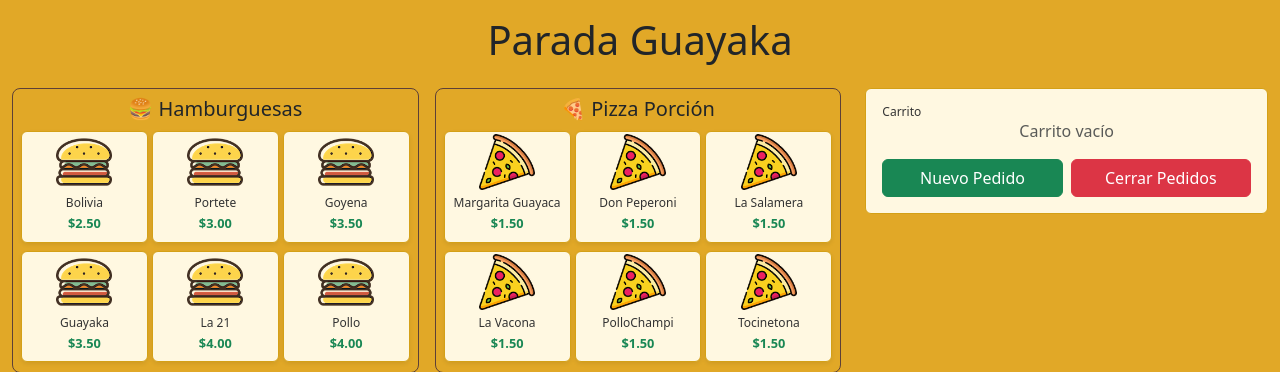
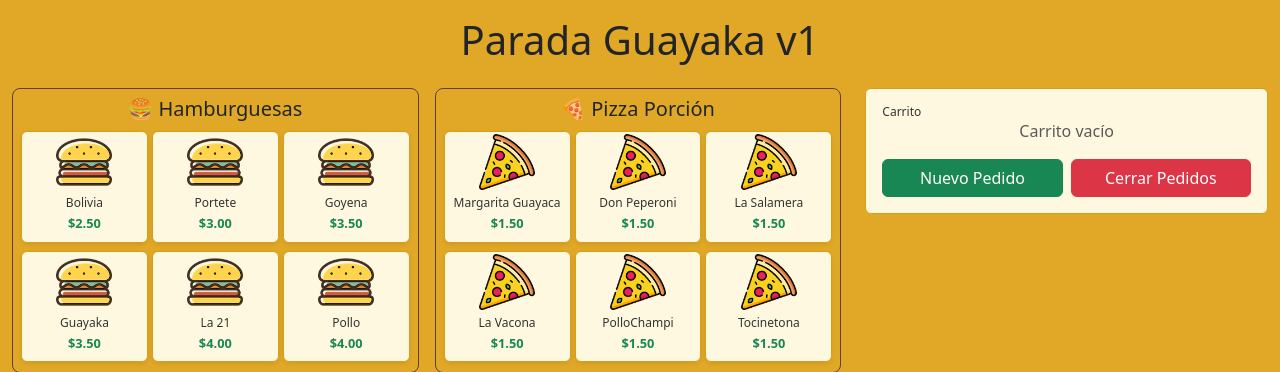
Before and after one commit to anthonybanchon7/webparadaguayaka, a Flask app: page / in a window 1280 px wide. Shown: the top 372 px of the page. Run offline with Flask 3, Linux system fonts and the light colour scheme.

Commit message:
web Parada Guayakav1

```diff
--- a/templates/index.html
+++ b/templates/index.html
@@ -31,7 +31,7 @@
 <div class="container-fluid py-3">
     <div class="row">
         <div class="col-12 text-center mb-3">
-            <h1 class="titulo">Parada Guayaka</h1>
+            <h1 class="titulo">Parada Guayaka v1</h1>
         </div>
     </div>
 
```
